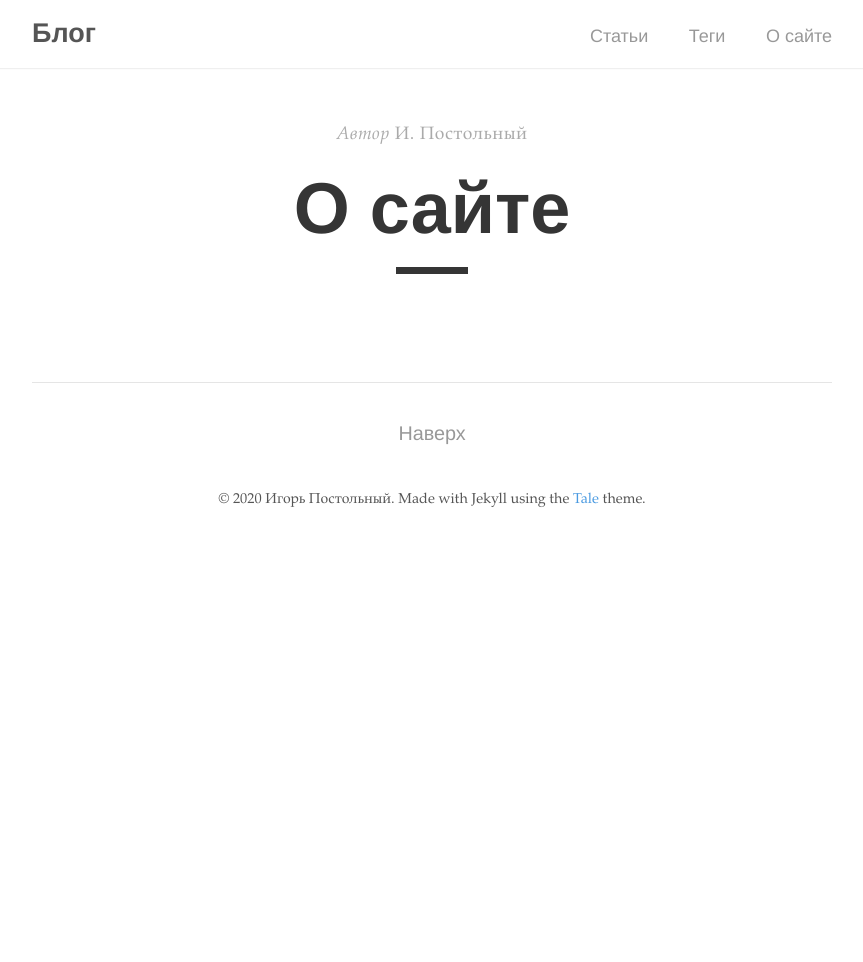
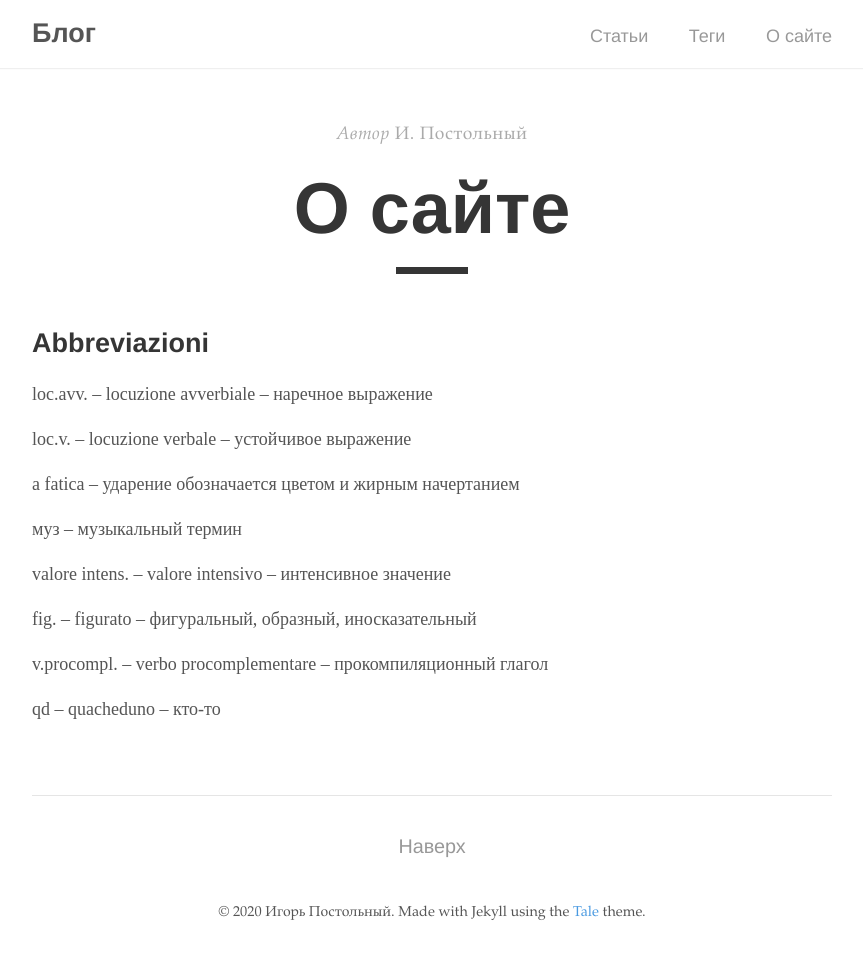
Before and after one commit to postolny/postolny.github.io, a Jekyll site: the page built from _pages/about.md, in a window 1280 px wide. Shown: the whole page, without its empty margins (208-1071 px from the left). Built offline with Jekyll 4.4.1, drawn with Linux system fonts in a browser that asks for light colours; before the commit the page ends 900 px from its top, so only the background shows below that.

Commit message:
Update about.md

```diff
--- a/_pages/about.md
+++ b/_pages/about.md
@@ -4,3 +4,21 @@ title: "О сайте"
 author: "И. Постольный"
 permalink: /about/
 ---
+
+## Abbreviazioni
+
+loc.avv. – locuzione avverbiale – наречное выражение
+
+loc.v. – locuzione verbale – устойчивое выражение
+
+a fatica – ударение обозначается цветом и жирным начертанием
+
+муз – музыкальный термин
+
+valore intens. – valore intensivo – интенсивное значение
+
+fig. – figurato – фигуральный, образный, иносказательный
+
+v.procompl. – verbo procomplementare – прокомпиляционный глагол
+
+qd – quacheduno – кто-то
```
